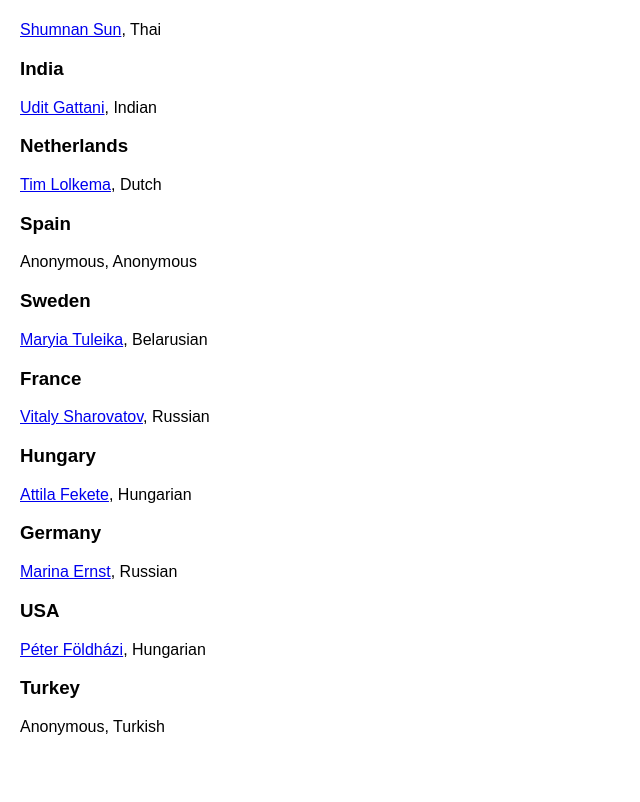
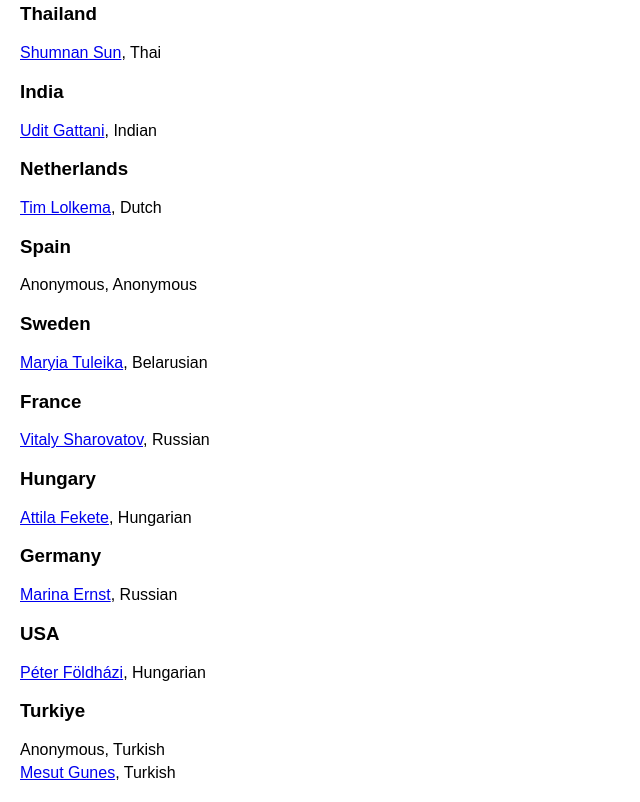
Before and after one commit to mesutdurukal/Global-Testing-Practices, a plain HTML site: page index.html in a window 1280 px wide. Shown: the part 1859-2661 px from the top of the page, without its empty margins (0-640 px from the left). Before the commit the page ends 2615 px from the top, so only its background shows below. Drawn offline with nearby package versions, Linux system fonts and the light colour scheme.

Commit message:
perspective for Turkey and the USA

```diff
--- a/index.html
+++ b/index.html
@@ -79,7 +79,8 @@
         { name: "Anonymous", nationality: "Anonymous", country: "Japan", lat: 35.6062, lon: 139.503 },
         { name: "Marina Ernst", nationality: "Russian", country: "Germany", lat: 50.355, lon: 7.5919 },
         { name: "Péter Földházi", nationality: "Hungarian", country: "USA", lat: 40.7449, lon: -73.999 },
-        { name: "Anonymous", nationality: "Turkish", country: "Turkey", lat: 40.973, lon: 29.058 }
+        { name: "Anonymous", nationality: "Turkish", country: "Turkiye", lat: 40.973, lon: 29.058 },
+        { name: "Mesut Gunes", nationality: "Turkish", country: "Turkiye", lat: 41.0323, lon: 28.8901 }
     ];
 
     // Helper: build file path if not anonymous
```
Also changed, not shown: 1 other file.
